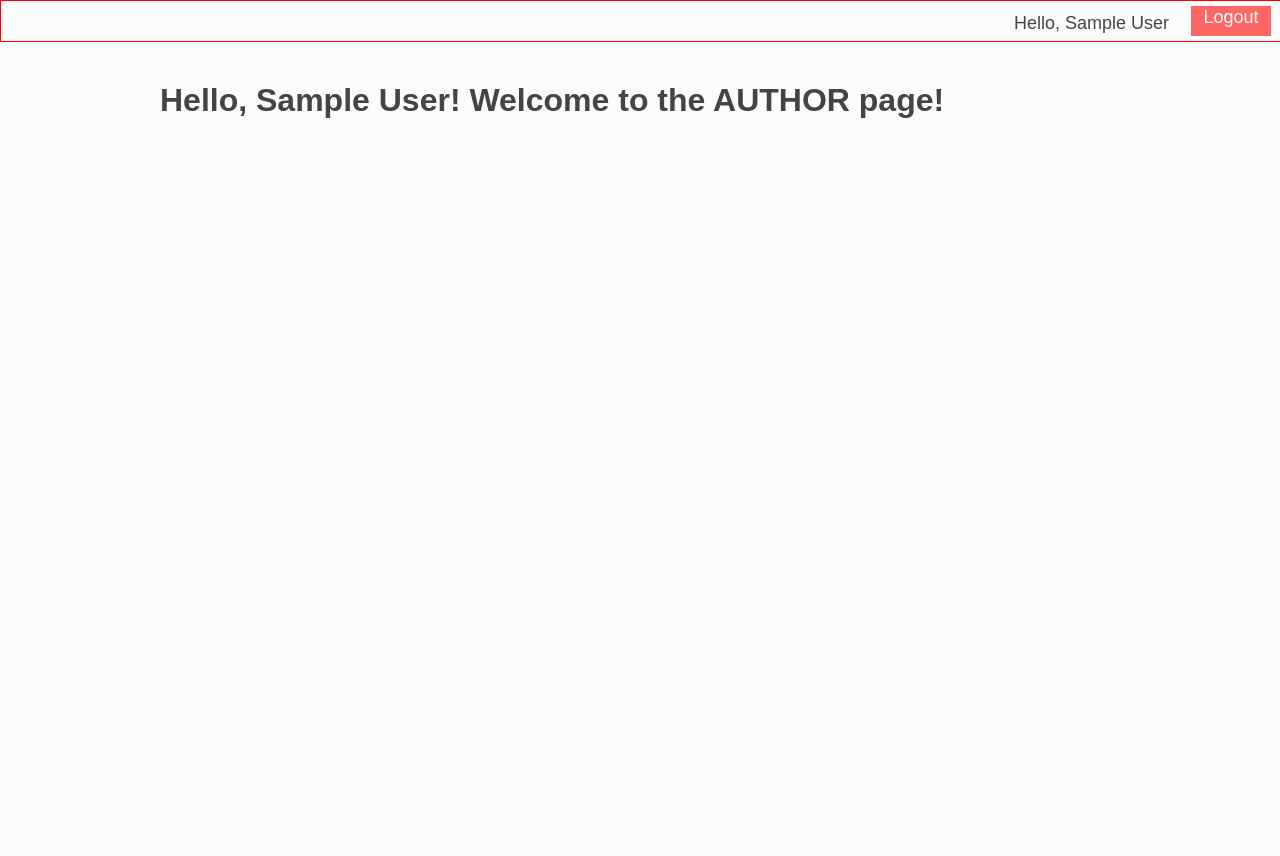
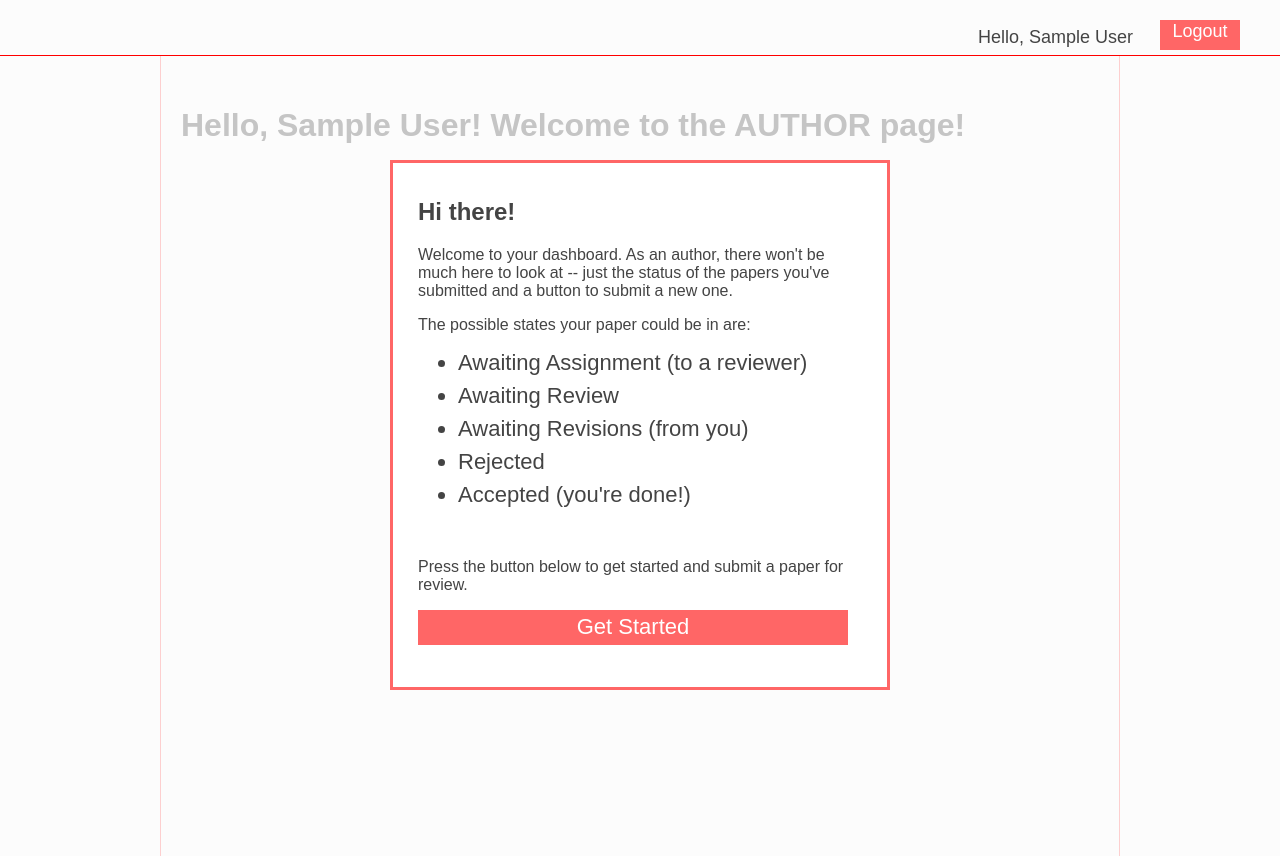
Before and after one commit to Cheezily/PaperTracker, a PHP site: page /usersUser.php in a window 1280 px wide. Before the commit the page ends 118 px from the top, so only its background shows below. Run offline with PHP 8.4, Linux system fonts and the light colour scheme; the visitor is signed in with stand-in values (Sample User, id 1); some libraries are stand-ins or nearby versions.

Commit message:
create basic user dashboard page

```diff
--- a/css/main.css
+++ b/css/main.css
@@ -8,15 +8,24 @@ body {
 header {
     height: 40px;
     width: 100%;
+    margin-top: 15px;
+    margin-bottom: 0;
     font-size: 18px;
-    border: 1px solid red;
+    border-bottom: 1px solid red;
 }
+
 
 /* Home Page Components */
 .mainWrapper {
+    box-sizing: border-box;
     width: 960px;
-    margin: 40px auto;
+    padding: 30px 20px;
+    margin: 0 auto;
+    border-left: 1px solid #f66;
+    border-right: 1px solid #f66;
+    height: 800px;
 }
+
 
 .loginForm {
     display: none;
@@ -58,7 +67,7 @@ header {
     color: #333;
 }
 
-.loginForm input[type='submit'] {
+.loginForm input[type='submit'], .getStartedButton {
     background: #f66;
     height: 35px;
     width: 430px;
@@ -120,12 +129,12 @@ header {
     background: #f66;
     height: 30px;
     width: 80px;
-    margin: 5px 10px;
+    margin: 5px 40px 10px 15px;
     float: right;
     text-align: center;
 }
 
-.logoutForm:after {
+.logoutForm::after {
     clear: both;
 }
 /*------------------------------------------*/
@@ -180,3 +189,88 @@ header {
 .miniWarning:after {
     clear: both;
 }
+
+/*REGISTRATION SUCCESS PAGE*/
+.registrationSuccess {
+    margin: 20px 40px;
+    background: #f66;
+    height: 35px;
+    width: 430px;
+    color: white;
+    font-size: 22px;
+    border: 2px solid #f66;
+}
+
+/*--------------------------*/
+
+/*USER DASHBOARD PAGE*/
+.newAuthorAlert, .hideAuthorAlert {
+    box-sizing: border-box;
+    position: absolute;
+    top: 200px;
+    background: white;
+    left: 0;
+    right: 0;
+    margin: 0 auto;
+    padding: 15px 25px;
+    height: 530px;
+    width: 500px;
+    border: 3px solid #f66;
+    z-index: 2;
+}
+
+.newAuthorAlert {
+    animation: alertSlideIn 1s forwards;
+    animation-iteration-count: 1;
+}
+
+.hideAuthorAlert {
+    animation: alertSlideOut 1s forwards;
+    animation-iteration-count: 1;
+}
+
+.fadeOut {
+    animation: fadeOut 1s;
+    animation-fill-mode: forwards;
+    animation-iteration-count: 1;
+}
+
+.fadeIn {
+    animation: fadeIn 1s;
+    animation-fill-mode: forwards;
+    animation-iteration-count: 1;
+}
+
+@keyframes alertSlideIn {
+    from {top: -700px;}
+    to {top: 160px;}
+}
+
+@keyframes alertSlideOut {
+    0% from {top: 160px;}
+    20% {top: 320px;}
+    100% {top: -660px;
+          opacity: 0;
+          z-index: -2;
+         }
+}
+
+@keyframes fadeOut {
+    from {opacity: 1;}
+    to {opacity: .3;}
+}
+
+@keyframes fadeIn {
+    from {opacity: .3;}
+    to {opacity: 1;}
+}
+
+#statusListAlert li {
+    font-size: 22px;
+    margin-top: 7px;
+}
+
+.getStartedButton {
+    width: 430px;
+}
+/*------------------------------*/
--- a/static/header.php
+++ b/static/header.php
@@ -16,7 +16,7 @@
             echo "Password Recovery";
             echo "</div>";
         } else {
-            echo "<div class=loginButtons>";
+            echo "<div class='loginButtons'>";
             echo "<button class='loginButton' id='newUser'>New User</button>";
             echo " or ";
             echo "<button class='loginButton' id='login'>Login</button>";
--- a/usersUser.php
+++ b/usersUser.php
@@ -4,6 +4,11 @@ session_start();
 
 if (!isset($_SESSION['username'])) {
     header("Location: index.php");
+}
+
+$hideAlert = FALSE;
+if (isset($_POST['getStarted'])) {
+    $hideAlert = TRUE;
 }
 
 ?>
@@ -20,10 +25,66 @@ if (!isset($_SESSION['username'])) {
     <body>
         <?php include 'static/header.php';?>
 
+        <?php
+            if ($_SESSION['firstLogin']) {
+        ?>
+
+            <?php if($hideAlert == FALSE) {?>
+                <div class='newAuthorAlert'>
+            <?php
+            } else {
+            ?>
+                <div class='hideAuthorAlert'>
+            <?php
+            }
+            ?>
+
+            <h2>Hi there!</h2>
+            <p>Welcome to your dashboard.  As an author, there won't be
+                much here to look at -- just the status of the papers you've submitted
+                and a button to submit a new one.</p>
+            <p>The possible states your paper could be in are:</p>
+            <ul id='statusListAlert'>
+                <li>Awaiting Assignment (to a reviewer)</li>
+                <li>Awaiting Review</li>
+                <li>Awaiting Revisions (from you)</li>
+                <li>Rejected</li>
+                <li>Accepted (you're done!)</li>
+            </ul>
+            <br>
+            <p>Press the button below to get started and submit a paper for review.</p>
+            <form method='post' action='usersUser.php'>
+                <input type='submit' name='getStarted' class='getStartedButton' value='Get Started'>
+            </form>
+
+        </div>
+
+        <?php
+            }
+        ?>
+        <div class='statusList'>
+
+        </div>
+        <?php if ($_SESSION['firstLogin'] && !$hideAlert) {?>
+        <div class='mainWrapper fadeOut'>
+        <?php
+        } elseif ($_SESSION['firstLogin'] && $hideAlert) {
+            $hideAlert = FALSE;
+            $_SESSION['firstLogin'] = FALSE;
+        ?>
+        <div class='mainWrapper fadeIn'>
+        <?php
+        } else {
+        ?>
         <div class='mainWrapper'>
+        <?php
+        }
+        ?>
             <h1>Hello, <?php echo $_SESSION['firstname']; ?>!  Welcome to the AUTHOR page!</h1>
         </div>
     </body>
+</html>
 
+<?php
 
-</html>
+?>
```
Also changed, not shown: index.php (+9 -5 lines), registration.php (+52 -2 lines), model/registrationDB.php (line endings or trailing spaces).
